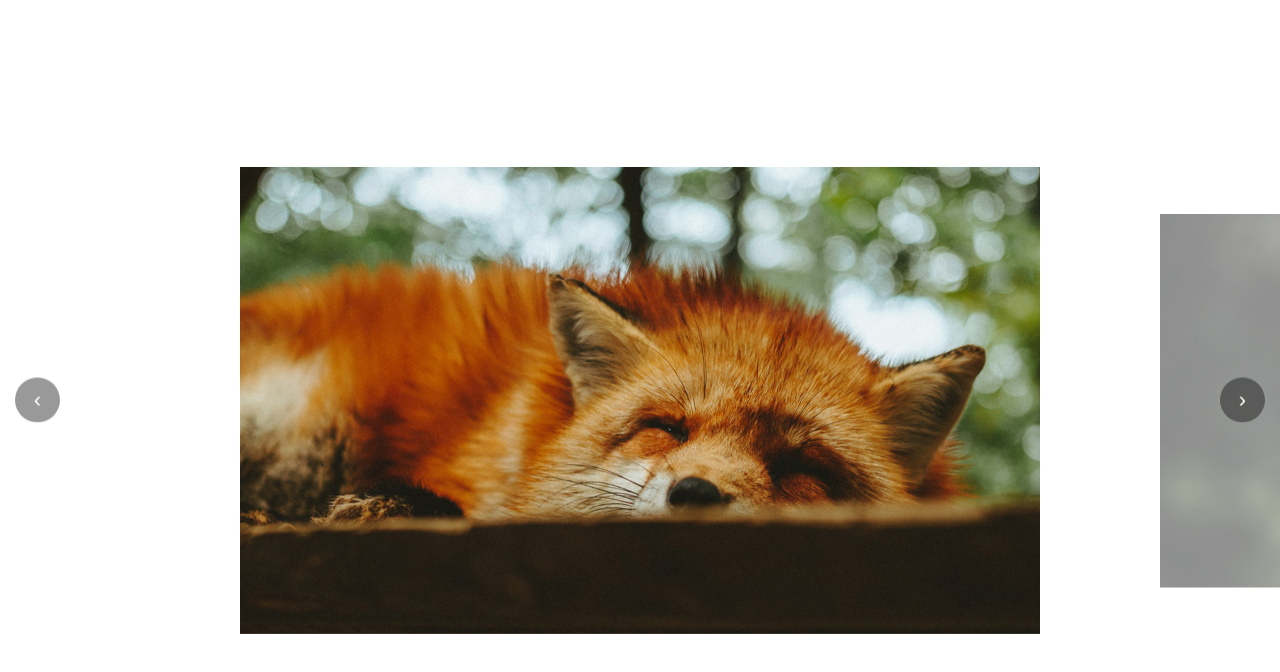
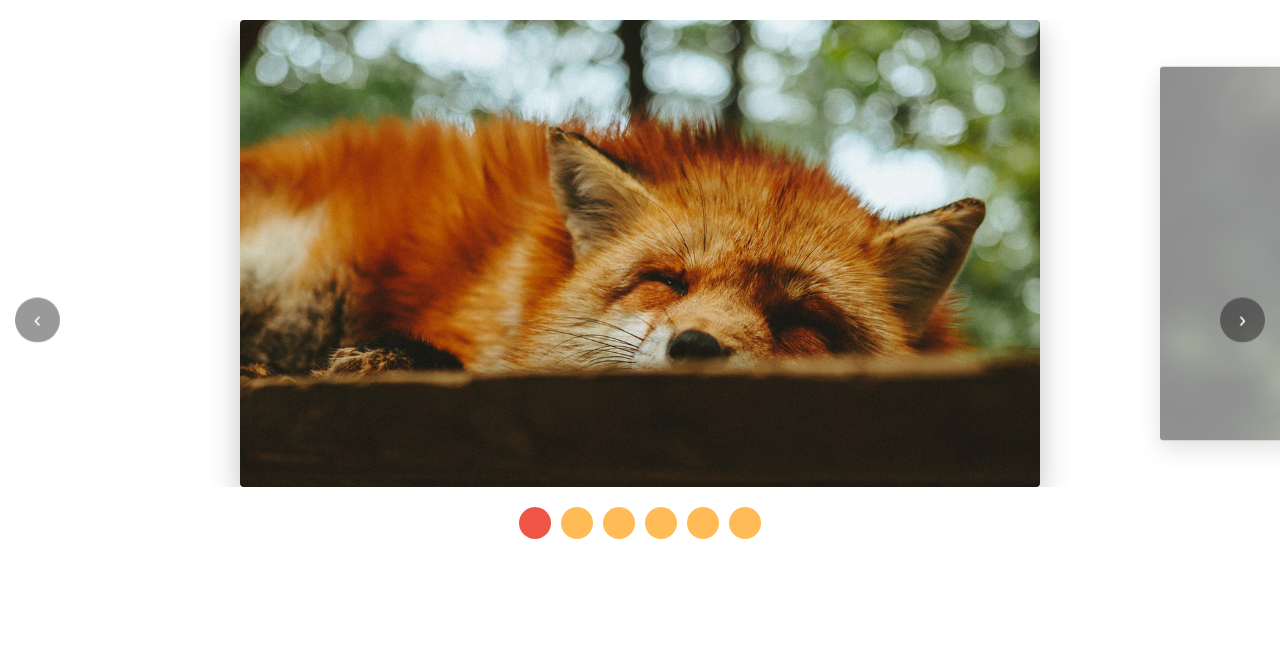
Before and after one commit to LuizBrazBR/Carrossel, a plain HTML site: page index.html in a window 1280 px wide. Drawn offline with Linux system fonts and the light colour scheme.

Commit message:
Navegacao por página

```diff
--- a/css/style.css
+++ b/css/style.css
@@ -16,11 +16,11 @@ ul {
 }
 
 .wrapper {
+  margin-top: 20px;
   overflow: hidden;
 }
 
 .slider {
-  height: 100vh;
   display: flex;
   align-items: center;
   justify-content: center;
@@ -35,6 +35,9 @@ ul {
   opacity: 0.5;
   transition: 0.3s;
   will-change: transform, opacity;
+  border-radius: 4px;
+  overflow: hidden;
+  box-shadow: 0 10px 30px rgba(0, 0, 0, 0.25);
 }
 
 .slider li.active {
@@ -52,7 +55,7 @@ ul {
   font-size: 22px;
   cursor: pointer;
   position: absolute;
-  top: 50%;
+  top: 40%;
   transform: translateY(-50%);
   backdrop-filter: blur(3px);
   transition: 0.3s;
@@ -69,3 +72,25 @@ ul {
 .next {
   right: 15px;
 }
+
+[data-control="slider"] {
+  display: flex;
+  justify-content: center;
+  gap: 10px;
+  margin-top: 20px;
+}
+
+[data-control="slider"] li {
+  background-color: #ffbb55;
+  border-radius: 50%;
+  width: 32px;
+  height: 32px;
+  overflow: hidden;
+  text-indent: -999px;
+  cursor: pointer;
+}
+
+[data-control="slider"] li.active,
+[data-control="slider"] li:hover {
+  background-color: #ee5544;
+}
--- a/index.html
+++ b/index.html
@@ -18,7 +18,7 @@
         <li><img src="./img/foto6.jpg" alt="" /></li>
       </ul>
     </section>
-    <div>
+    <div class="nav">
       <button class="slider-btn prev">‹</button>
       <button class="slider-btn next">›</button>
     </div>
--- a/js/script.js
+++ b/js/script.js
@@ -3,3 +3,4 @@ import { SliderButton } from "./slide.js";
 const slider = new SliderButton(".slider", ".wrapper");
 slider.onNav(".prev", ".next");
 slider.init();
+slider.activePaginacao();
--- a/js/slide.js
+++ b/js/slide.js
@@ -37,6 +37,8 @@ export class Slider {
       current: 0,
       next: 1,
     };
+
+    this.slide = new Event("slide");
   }
 
   setStyle(active) {
@@ -61,6 +63,7 @@ export class Slider {
     this.slideMove(-this.getSlidePosition()[index].offsetLeft);
     this.getIndex(index);
     this.dist.distFinal = -this.getSlidePosition()[index].offsetLeft;
+    this.wrapper.dispatchEvent(this.slide);
   }
 
   getIndex(index) {
@@ -188,4 +191,41 @@ export class SliderButton extends Slider {
     this.prevArrow.addEventListener("click", this.onPrev);
     this.nextArrow.addEventListener("click", this.onNext);
   }
+
+  createPaginacao() {
+    const nav = document.querySelector("div.nav");
+    this.tag = document.createElement("ul");
+    this.tag.setAttribute("data-control", "slider");
+    this.slides.forEach((slide, index) => {
+      this.tag.innerHTML += `<li><a href="#${index}">${index + 1}</a></li>`;
+    });
+
+    nav.appendChild(this.tag);
+    //tag.classList.add(classe);
+  }
+
+  activePaginacao() {
+    this.createPaginacao();
+    this.tag.children[this.slideStatus.current].classList.add("active");
+
+    this.wrapper.addEventListener("slide", (e) => {
+      this.slides.forEach((slide, index) => {
+        if (this.tag.children[index].classList.contains("active"))
+          this.tag.children[index].classList.remove("active");
+      });
+      this.tag.children[this.slideStatus.current].classList.add("active");
+    });
+    this.slides.forEach((slide, index) => {
+      this.tag.children[index].addEventListener("click", () => {
+        this.slides.forEach((slide, index) => {
+          if (this.tag.children[index].classList.contains("active"))
+            this.tag.children[index].classList.remove("active");
+        });
+        this.tag.children[index].classList.add("active");
+        this.setStyle(true);
+        this.goToSlide(index);
+        this.onCurrent();
+      });
+    });
+  }
 }
```
